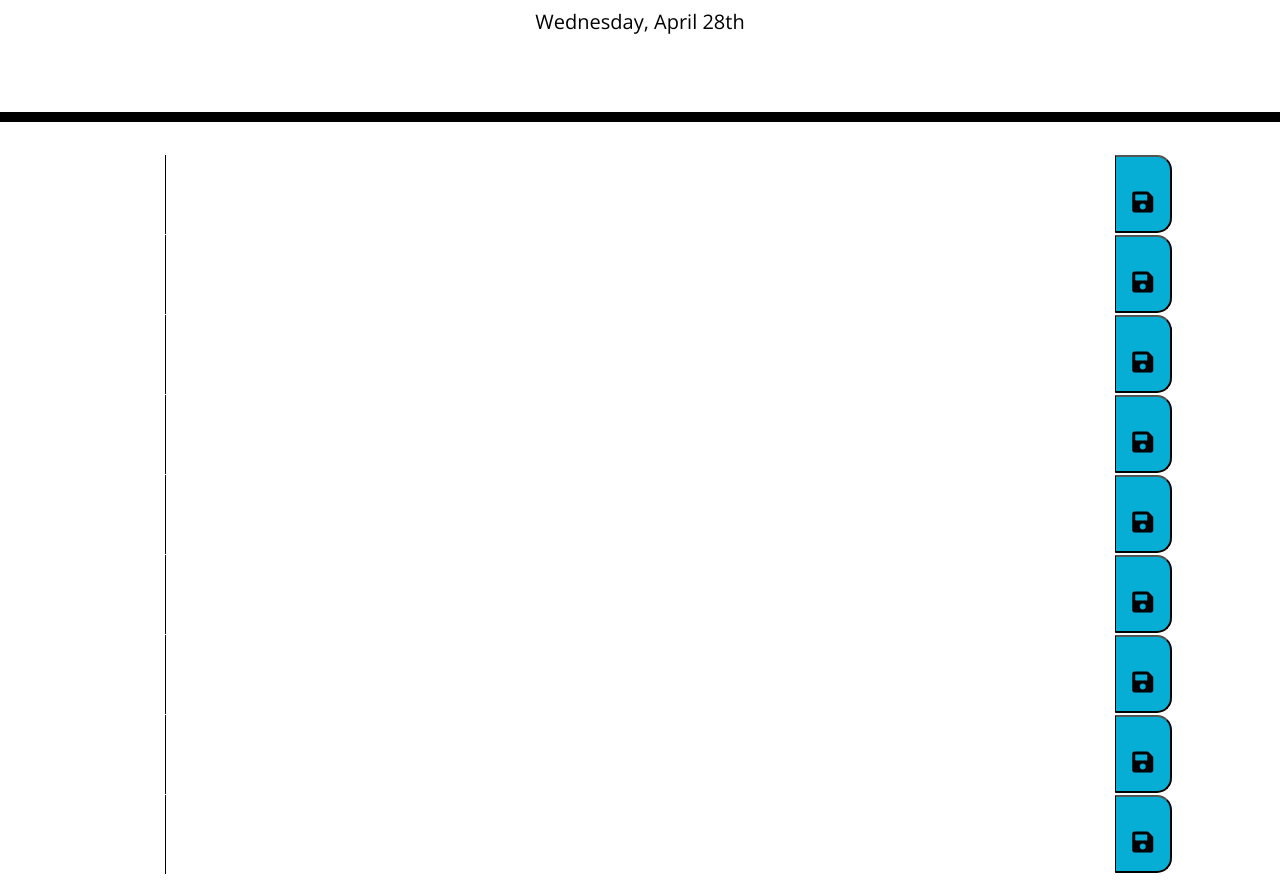
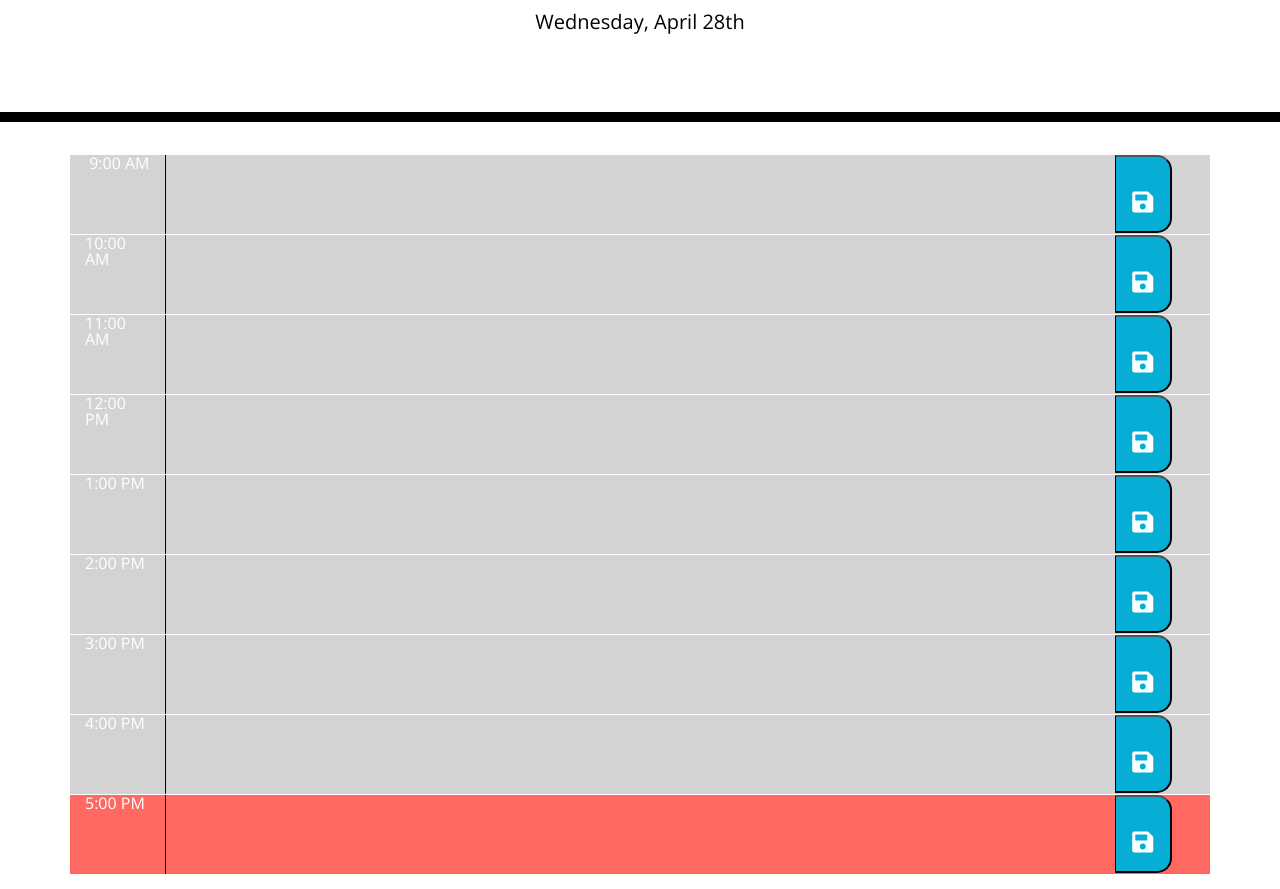
Before and after one commit to thompsonel11/Work_Day_Scheduler, a plain HTML site: page index.html in a window 1280 px wide. Shown: the part 182-1071 px from the top of the page. Drawn offline with nearby package versions, Linux system fonts and the light colour scheme.

Commit message:
save button, local storage, change colors

```diff
--- a/index.html
+++ b/index.html
@@ -30,75 +30,75 @@
     </header>
     <div class="container">
 
-      <section class="row" id = "row-09">
-        <div class="col-md-1" id = "column-09"></div>
+      <section class="time row" id = "hour-9">
+        <div class="hours col-md-1" id = "column-09"> 9:00 AM</div>
         <textarea class="textInput col-md-10"id="text-09"></textarea>
         <button class="saveBtn" id= "saveBtn-09">
-          <i class="fa fa-save icon-center" style="font-size:24px; color:black"></i>
+          <i class="fa fa-save icon-center" style="font-size:24px; color:white"></i>
         </button>
       </section>
 
-      <section class="row" id = "row-10">
-        <div class="col-md-1" id = "column-10"></div>
+      <section class="time row" id = "hour-10">
+        <div class="hours col-md-1" id = "column-10">10:00 AM</div>
         <textarea class="textInput col-md-10"id="text-10"></textarea>
         <button class="saveBtn" id= "saveBtn-10">
-          <i class="fa fa-save icon-center" style="font-size:24px; color:black"></i>
+          <i class="fa fa-save icon-center" style="font-size:24px; color:white"></i>
         </button>
       </section>
 
-      <section class="row" id = "row-11">
-        <div class="col-md-1" id = "column-11"></div>
+      <section class="time row" id = "hour-11">
+        <div class="col-md-1" id = "column-11">11:00 AM</div>
         <textarea class="textInput col-md-10"id="text-11"></textarea>
         <button class="saveBtn" id= "saveBtn-11">
-          <i class="fa fa-save icon-center" style="font-size:24px; color:black"></i>
+          <i class="fa fa-save icon-center" style="font-size:24px; color:white"></i>
         </button>
       </section>
 
-      <section class="row" id = "row-12">
-        <div class="col-md-1" id = "column-12"></div>
+      <section class="time row" id = "hour-12">
+        <div class="hours col-md-1" id = "column-12">12:00 PM</div>
         <textarea class="textInput col-md-10"id="text-12"></textarea>
         <button class="saveBtn" id= "saveBtn-12">
-          <i class="fa fa-save icon-center" style="font-size:24px; color:black"></i>
+          <i class="fa fa-save icon-center" style="font-size:24px; color:white"></i>
         </button>
       </section>
 
-      <section class="row" id = "row-01">
-        <div class="col-md-1" id = "column-01"></div>
+      <section class="time row" id = "hour-13">
+        <div class="hours col-md-1" id = "column-01">1:00 PM</div>
         <textarea class="textInput col-md-10" id="text-01"></textarea>
         <button class="saveBtn" id= "saveBtn-01">
-          <i class="fa fa-save icon-center" style="font-size:24px; color:black"></i>
+          <i class="fa fa-save icon-center" style="font-size:24px; color:white"></i>
         </button>
       </section>
 
-      <section class="row" id = "row-02">
-        <div class="col-md-1" id = "column-02"></div>
+      <section class="time row" id = "hour-14">
+        <div class="hours col-md-1" id = "column-02">2:00 PM</div>
         <textarea class="textInput col-md-10"id="text-02"></textarea>
         <button class="saveBtn" id= "saveBtn-02">
-          <i class="fa fa-save icon-center" style="font-size:24px; color:black"></i>
+          <i class="fa fa-save icon-center" style="font-size:24px; color:white"></i>
         </button>
       </section>
 
-      <section class="row" id = "row-03">
-        <div class="col-md-1" id = "column-03"></div>
+      <section class="time row" id = "hour-15">
+        <div class="hours col-md-1" id = "column-03">3:00 PM</div>
         <textarea class="textInput col-md-10"id="text-03"></textarea>
         <button class="saveBtn" id= "saveBtn-03">
-          <i class="fa fa-save icon-center" style="font-size:24px; color:black"></i>
+          <i class="fa fa-save icon-center" style="font-size:24px; color:white"></i>
         </button>
       </section>
 
-      <section class="row" id = "row-04">
-        <div class="col-md-1" id = "column-04"></div>
+      <section class="time row" id = "hour-16">
+        <div class="hours col-md-1" id = "column-04">4:00 PM</div>
         <textarea class="textInput col-md-10"id="text-04"></textarea>
         <button class="saveBtn" id= "saveBtn-04">
-          <i class="fa fa-save icon-center" style="font-size:24px; color:black"></i>
+          <i class="fa fa-save icon-center" style="font-size:24px; color:white"></i>
         </button>
       </section>
 
-      <section class="row" id = "row-05">
-        <div class="col-md-1" id = "column-05"></div>
+      <section class="time row" id = "hour-17">
+        <div class="hours col-md-1" id = "column-05">5:00 PM</div>
         <textarea class="textInput col-md-10"id="text-05"></textarea>
         <button class="saveBtn" id= "saveBtn-05">
-          <i class="fa fa-save icon-center" style="font-size:24px; color:black"></i>
+          <i class="fa fa-save icon-center" style="font-size:24px; color:white"></i>
         </button>
       </section>
 
--- a/script.js
+++ b/script.js
@@ -1,19 +1,46 @@
-// PSEUDO CODE
-// 1. Display current date at top of page - format: Thursday, September 5th
-// 2. Display time on left side of scheduler
-// 3. Get the current time
-// 4. Change colors based on past(gray)/present(red)/future(green)
-// 5. Allow user to type text in time block and save data via save button
-
 // GLOBAL VARIABLES
-var saveBtnEl = $('#saveBtn');
+var saveBtnEl = $('.saveBtn');
 var textInputEl = $('.textInput');
 
-// 1. Display the current date underneath header DONE
+// Display the current date underneath header
 $("#currentDay").text(moment().format('dddd, MMMM Do'));
 
-// 2. Display time (9AM - 5PM) on left side of scheduler
+// Get the current time and use to manipulate colors
 
-// 3 + 4.  Get the current time and use to manipulate colors
+var currentTime = moment().hours();
+console.log(currentTime, 'time')
+$('.time').each(function(){
+    var HTMLTime = parseInt($(this).attr('id').split('-')[1])
+    console.log (HTMLTime, 'HTMLTime')
 
-// 5. Allow user to type text in time block and save data via save button
+    if (HTMLTime < currentTime) {
+        $(this).addClass('past')
+    }
+    else if (HTMLTime === currentTime) {
+        $(this).removeClass('past')
+        $(this).addClass('present')
+    }
+    else {
+        $(this).removeClass('past')
+        $(this).removeClass('present')
+        $(this).addClass('future')
+    }
+})
+
+// Allow user to type text in time block and save data
+saveBtnEl.on('click',function(event){
+    var userInput = $(this).siblings('.textInput').val()
+    var time = $(this).parent().attr('id')
+    console.log(time, userInput,'click')
+    localStorage.setItem(time,userInput)
+})
+
+$('#hour-9 .textInput').val(localStorage.getItem('hour-9'))
+$('#hour-10 .textInput').val(localStorage.getItem('hour-10'))
+$('#hour-11 .textInput').val(localStorage.getItem('hour-11'))
+$('#hour-12 .textInput').val(localStorage.getItem('hour-12'))
+$('#hour-13 .textInput').val(localStorage.getItem('hour-13'))
+$('#hour-14 .textInput').val(localStorage.getItem('hour-14'))
+$('#hour-15 .textInput').val(localStorage.getItem('hour-15'))
+$('#hour-16 .textInput').val(localStorage.getItem('hour-16'))
+$('#hour-17 .textInput').val(localStorage.getItem('hour-17'))
```
